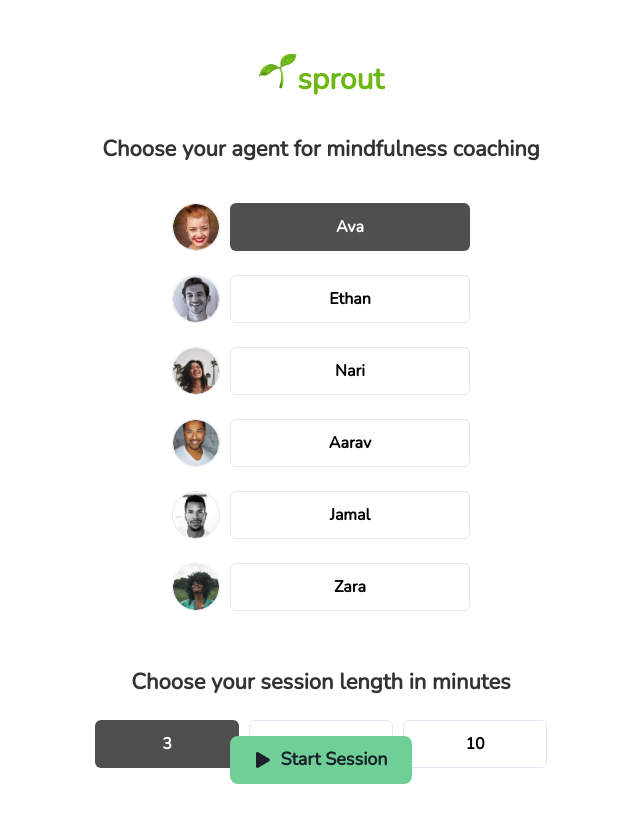
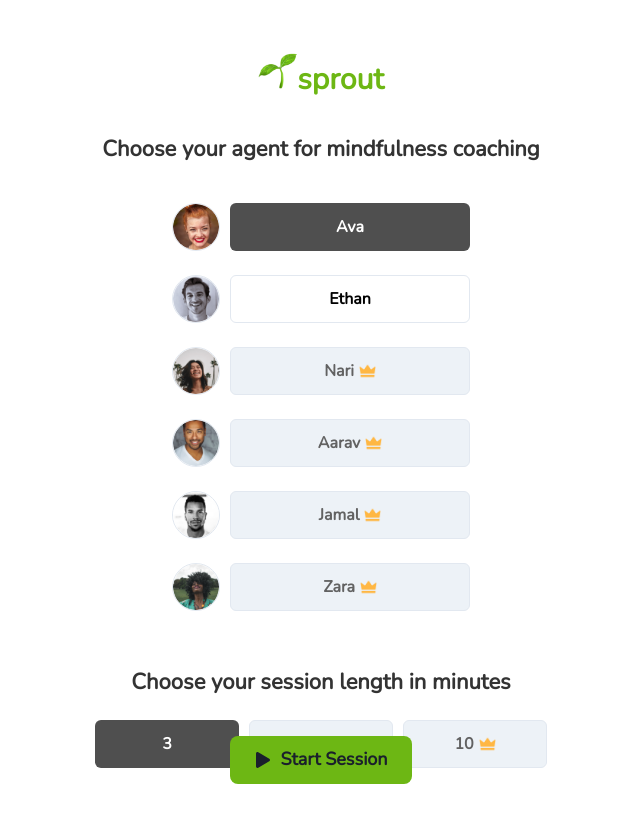
Before and after one commit to eric-yates/meditation-app, a React (Create React App) app: page / in a window 1280 px wide. Shown: the top 822 px of the page, without its empty margins (319-959 px from the left). Built offline with nearby package versions, Linux system fonts and the light colour scheme.

Commit message:
Updated home page

```diff
--- a/src/components/HomePage.js
+++ b/src/components/HomePage.js
@@ -20,6 +20,16 @@ const HomePage = (props) => {
     const [durationWarningGuard, setDurationWarningGuard] = useState(false);
 
     const Agent = ({ name, src, pro }) => {
+        const isSelectable = pro === null;
+        const isSelected = selectedAgent === name || (selectedAgent === null && name === 'Ava');
+
+        const handleClick = () => {
+            if (isSelected) {
+              setSelectedAgent(null);
+            } else {
+              setSelectedAgent(name);
+            }
+          };
 
         return (
             <div
@@ -30,6 +40,7 @@ const HomePage = (props) => {
                         setSelectedAgent(name)
                     }
                 }}
+
 
                 style={{
                     display: 'flex',
@@ -46,24 +57,54 @@ const HomePage = (props) => {
                     border: selectedAgent === name ? '0.5px solid #E2E8F0' : '0.5px solid #E2E8F0',
                     borderRadius: 100
                 }}/>
+                <div style={{ display: 'flex', flexDirection: 'column', flexGrow: 1 }}>
                 <Button
                     size="md"
                     borderRadius="md"
                     width="15rem"
                     height="3rem"
                     style={{
-                        backgroundColor: selectedAgent === name ? '#4F4F4F' : 'white',
+                        backgroundColor: pro !== null ? '#EDF2F7': selectedAgent === name ? '#4F4F4F' : 'white',
                         border: selectedAgent === name ? null : '0.5px solid #E2E8F0',
-                        color: selectedAgent === name ? 'white' : 'black'
+                        color: pro !== null? '#626262': selectedAgent === name ? 'white' : 'black',
+                        display: 'flex',
+                        alignItems: 'center',
+                        justifyContent: 'center',
+                        userSelect: isSelectable ? 'auto' : 'none',
+                        pointerEvents: isSelectable ? 'auto' : 'none',
+
                     }}
+                    onMouseEnter={(e) => {
+                        // e.target.style.border = '2px solid #E2E8F0';
+                        e.target.style.boxShadow = '0px 2px 4px rgba(0, 0, 0, 0.1)';
+                      }}
+                      onMouseLeave={(e) => {
+                        // e.target.style.border = '0.5px solid #E2E8F0';
+                        e.target.style.boxShadow = 'none';
+                      }}
                 >
                     {name}
+                    {pro !== null && (
+                    <img
+                        src={pro}
+                        alt="Crown"
+                        style={{
+                        marginLeft: 5,
+                        height: '1rem',
+                        width: 'auto',
+                        }}
+                    />
+                    )}
+
+
+
                 </Button>
+                </div>
             </div>
         );
     };
 
-    const Duration = ({ duration, marginLeft='auto', marginRight='auto'}) => {
+    const Duration = ({ duration, pro, marginLeft='auto', marginRight='auto'}) => {
 
         return (
             <Button
@@ -78,11 +119,23 @@ const HomePage = (props) => {
                 style={{
                     marginLeft: marginLeft,
                     marginRight: marginRight,
-                    backgroundColor: selectedDuration === duration ? '#4F4F4F' : 'white',
+                    backgroundColor: pro !== null ? '#EDF2F7': selectedDuration === duration ? '#4F4F4F' : 'white',
                     border: selectedDuration === duration ? null : '0.5px solid #E2E8F0',
-                    color: selectedDuration === duration? 'white' : 'black'
+                    color: pro !== null? '#626262': selectedDuration === duration ? 'white' : 'black'
                 }}
-            >{ duration }
+            >
+            { duration }
+            {pro !== null && (
+                    <img
+                        src={pro}
+                        alt="Crown"
+                        style={{
+                        marginLeft: 5,
+                        height: '1rem',
+                        width: 'auto',
+                        }}
+                    />
+            )}
             </Button>
         );
     }
@@ -186,7 +239,7 @@ const HomePage = (props) => {
                 right={4}
                 mx="auto"
                 width="fit-content"
-                backgroundColor="#6FCF97"
+                backgroundColor="#6DB714"
                 size="lg"
                 borderRadius="lg"
                 px={6}
@@ -216,12 +269,12 @@ const HomePage = (props) => {
                 //   }}
                 _hover={{
                     cursor: 'pointer',
-                    backgroundColor: '#38A169'
+                    backgroundColor: '#5E9E10'
                     }}
                 >
                 <FaPlay style={{ height: '1rem', marginRight: '0.5rem' }} />
                 Start Session
-                {/* <Crown></Crown> */}
+
                 </Button>
       </Stack>
             <span className="unsupported"/>
```
